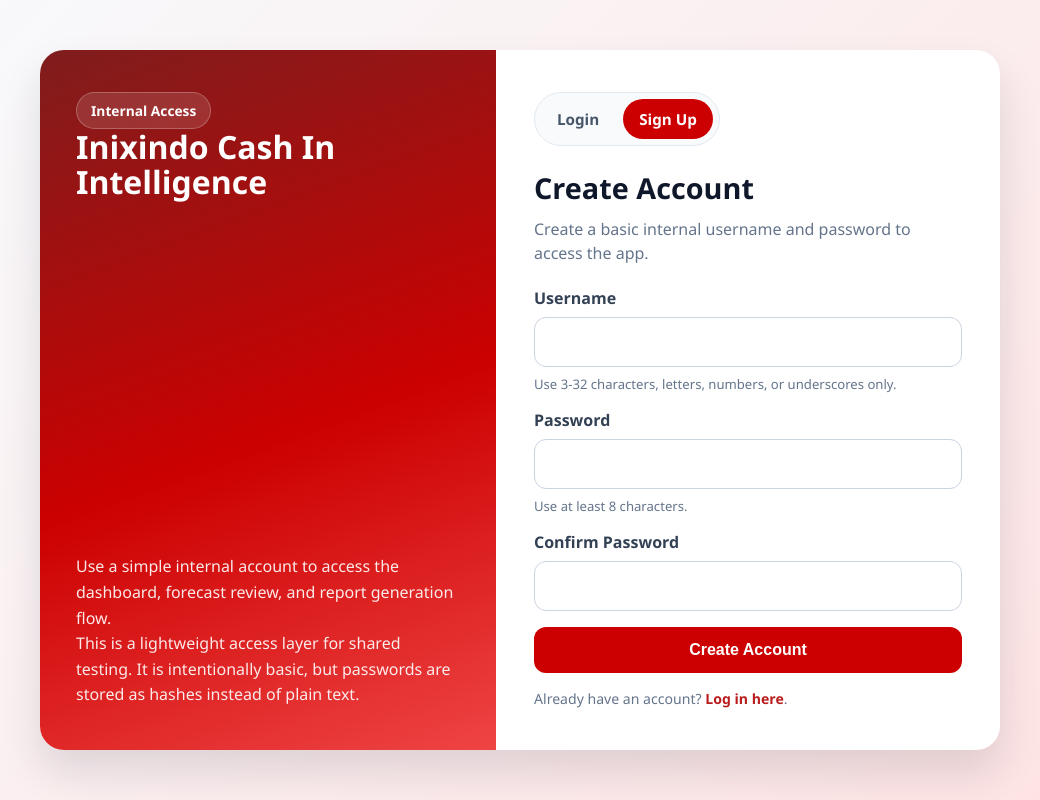
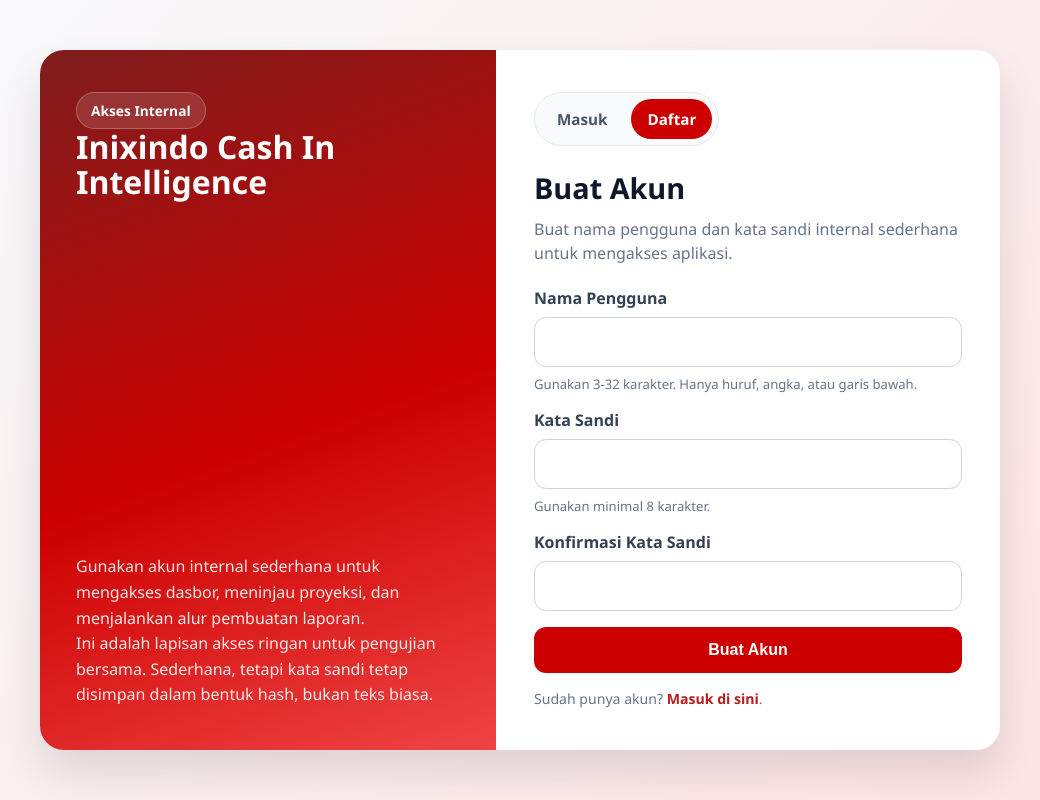
Before and after one commit to avariqfr30/InixindoUC3, a Flask app: page /signup in a window 1280 px wide. Shown: the whole page, without its empty margins (120-1160 px from the left). Run offline with Flask 3, Linux system fonts and the light colour scheme.

Commit message:
Indonesian loc

```diff
--- a/Payment predictor/app.py
+++ b/Payment predictor/app.py
@@ -60,14 +60,14 @@
     def validate_username(cls, username):
         normalized = str(username or "").strip()
         if not cls.USERNAME_PATTERN.fullmatch(normalized):
-            raise ValueError("Username must be 3-32 characters and use only letters, numbers, or underscores.")
+            raise ValueError("Nama pengguna harus 3-32 karakter dan hanya boleh berisi huruf, angka, atau garis bawah.")
         return normalized
 
     @staticmethod
     def validate_password(password):
         normalized = str(password or "")
         if len(normalized) < 8:
-            raise ValueError("Password must be at least 8 characters.")
+            raise ValueError("Kata sandi harus minimal 8 karakter.")
         return normalized
 
     def create_user(self, username, password):
@@ -86,7 +86,7 @@
                 )
                 connection.commit()
             except sqlite3.IntegrityError as exc:
-                raise ValueError("Username is already registered.") from exc
+                raise ValueError("Nama pengguna sudah terdaftar.") from exc
 
         return normalized_username
 
@@ -547,7 +547,7 @@
             return None
 
         if _is_api_request():
-            return jsonify({"error": "Authentication required.", "loginUrl": url_for("login")}), 401
+            return jsonify({"error": "Autentikasi diperlukan.", "loginUrl": url_for("login")}), 401
         return redirect(url_for("login"))
 
     def _render_auth(mode="login", error=None, username=""):
@@ -573,7 +573,7 @@
         if not authenticated_username:
             return _render_auth(
                 mode="login",
-                error="Username or password is incorrect.",
+                error="Nama pengguna atau kata sandi salah.",
                 username=username,
             ), 401
 
@@ -596,7 +596,7 @@
         if password != confirm_password:
             return _render_auth(
                 mode="signup",
-                error="Password confirmation does not match.",
+                error="Konfirmasi kata sandi tidak cocok.",
                 username=username,
             ), 400
 
--- a/Payment predictor/templates/auth.html
+++ b/Payment predictor/templates/auth.html
@@ -1,9 +1,9 @@
 <!DOCTYPE html>
-<html lang="en">
+<html lang="id">
 <head>
     <meta charset="UTF-8">
     <meta name="viewport" content="width=device-width, initial-scale=1.0">
-    <title>Inixindo Cash In Intelligence | Access</title>
+    <title>Inixindo Cash In Intelligence | Akses</title>
     <style>
         body {
             margin: 0;
@@ -168,27 +168,27 @@
     <div class="auth-shell">
         <section class="auth-brand">
             <div>
-                <div class="auth-badge">Internal Access</div>
+                <div class="auth-badge">Akses Internal</div>
                 <h1>Inixindo Cash In Intelligence</h1>
             </div>
             <div>
-                <p>Use a simple internal account to access the dashboard, forecast review, and report generation flow.</p>
-                <p>This is a lightweight access layer for shared testing. It is intentionally basic, but passwords are stored as hashes instead of plain text.</p>
+                <p>Gunakan akun internal sederhana untuk mengakses dasbor, meninjau proyeksi, dan menjalankan alur pembuatan laporan.</p>
+                <p>Ini adalah lapisan akses ringan untuk pengujian bersama. Sederhana, tetapi kata sandi tetap disimpan dalam bentuk hash, bukan teks biasa.</p>
             </div>
         </section>
 
         <section class="auth-panel">
             <div class="auth-tabs">
-                <a href="{{ url_for('login') }}" class="auth-tab {% if mode == 'login' %}active{% endif %}">Login</a>
-                <a href="{{ url_for('signup') }}" class="auth-tab {% if mode == 'signup' %}active{% endif %}">Sign Up</a>
+                <a href="{{ url_for('login') }}" class="auth-tab {% if mode == 'login' %}active{% endif %}">Masuk</a>
+                <a href="{{ url_for('signup') }}" class="auth-tab {% if mode == 'signup' %}active{% endif %}">Daftar</a>
             </div>
 
-            <h2>{% if mode == 'signup' %}Create Account{% else %}Welcome Back{% endif %}</h2>
+            <h2>{% if mode == 'signup' %}Buat Akun{% else %}Selamat Datang Kembali{% endif %}</h2>
             <p>
                 {% if mode == 'signup' %}
-                Create a basic internal username and password to access the app.
+                Buat nama pengguna dan kata sandi internal sederhana untuk mengakses aplikasi.
                 {% else %}
-                Sign in with your internal testing account to continue.
+                Masuk dengan akun internal pengujian Anda untuk melanjutkan.
                 {% endif %}
             </p>
 
@@ -199,38 +199,38 @@
             {% if mode == 'signup' %}
             <form method="post" action="{{ url_for('signup') }}">
                 <div>
-                    <label for="username">Username</label>
+                    <label for="username">Nama Pengguna</label>
                     <input id="username" name="username" type="text" required autocomplete="username" value="{{ username or '' }}">
-                    <div class="field-hint">Use 3-32 characters, letters, numbers, or underscores only.</div>
+                    <div class="field-hint">Gunakan 3-32 karakter. Hanya huruf, angka, atau garis bawah.</div>
                 </div>
                 <div>
-                    <label for="password">Password</label>
+                    <label for="password">Kata Sandi</label>
                     <input id="password" name="password" type="password" required autocomplete="new-password">
-                    <div class="field-hint">Use at least 8 characters.</div>
+                    <div class="field-hint">Gunakan minimal 8 karakter.</div>
                 </div>
                 <div>
-                    <label for="confirm_password">Confirm Password</label>
+                    <label for="confirm_password">Konfirmasi Kata Sandi</label>
                     <input id="confirm_password" name="confirm_password" type="password" required autocomplete="new-password">
                 </div>
-                <button type="submit">Create Account</button>
+                <button type="submit">Buat Akun</button>
             </form>
             <div class="auth-footer">
-                Already have an account? <a href="{{ url_for('login') }}">Log in here</a>.
+                Sudah punya akun? <a href="{{ url_for('login') }}">Masuk di sini</a>.
             </div>
             {% else %}
             <form method="post" action="{{ url_for('login') }}">
                 <div>
-                    <label for="username">Username</label>
+                    <label for="username">Nama Pengguna</label>
                     <input id="username" name="username" type="text" required autocomplete="username" value="{{ username or '' }}">
                 </div>
                 <div>
-                    <label for="password">Password</label>
+                    <label for="password">Kata Sandi</label>
                     <input id="password" name="password" type="password" required autocomplete="current-password">
                 </div>
-                <button type="submit">Log In</button>
+                <button type="submit">Masuk</button>
             </form>
             <div class="auth-footer">
-                Need an account? <a href="{{ url_for('signup') }}">Create one here</a>.
+                Belum punya akun? <a href="{{ url_for('signup') }}">Buat akun di sini</a>.
             </div>
             {% endif %}
         </section>
```
Also changed, not shown: Payment predictor/templates/index.html (+6 -6 lines).
